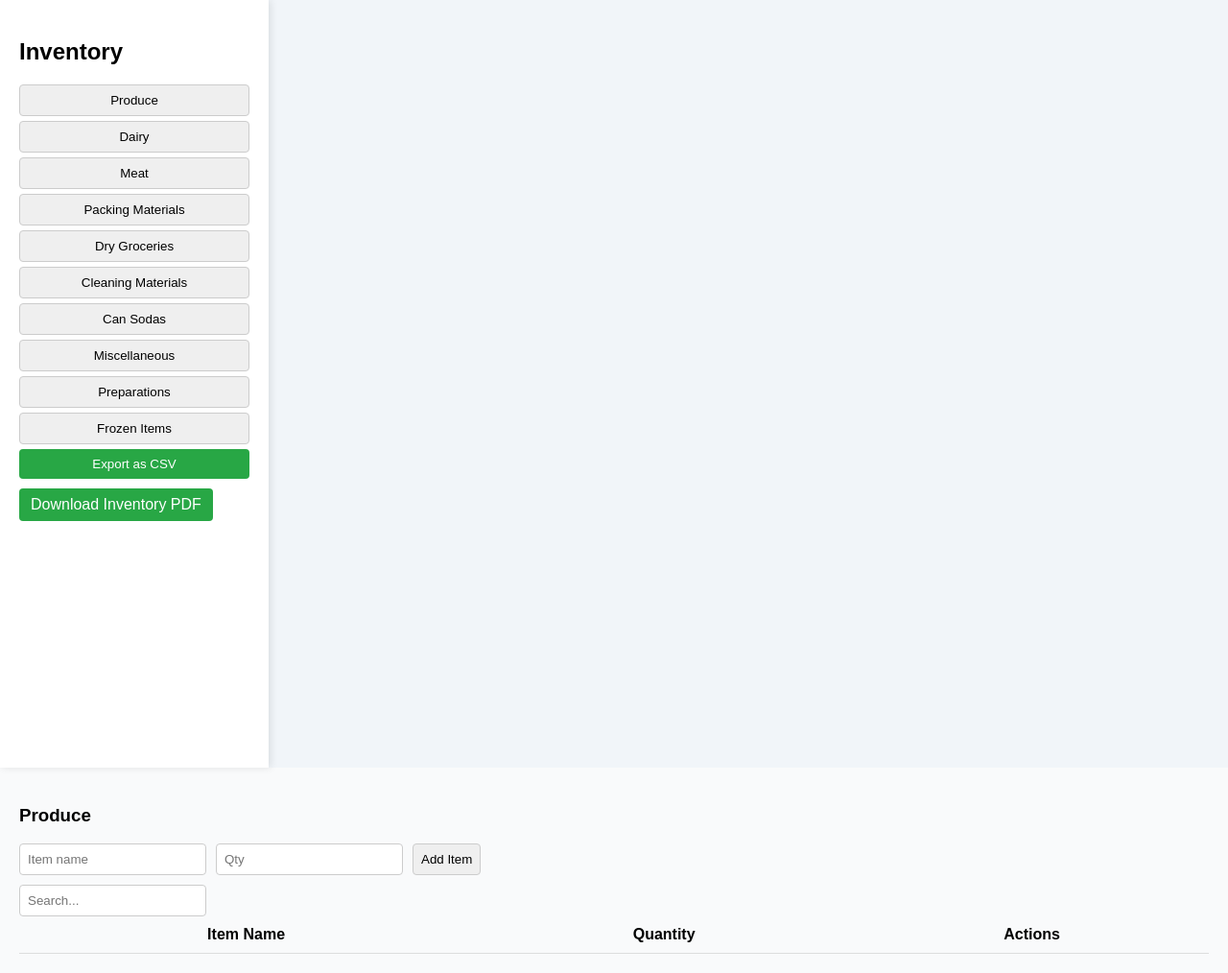
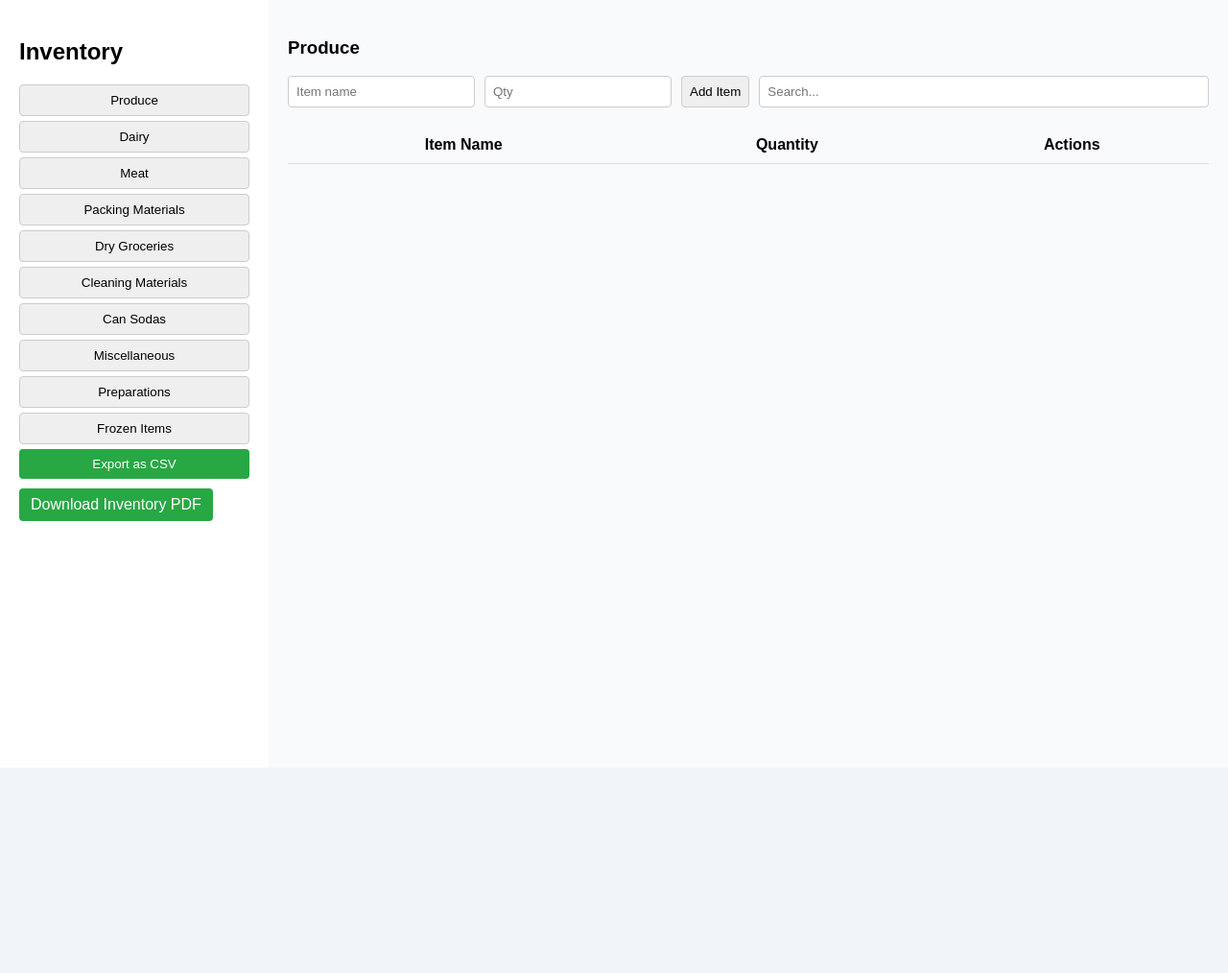
Before and after one commit to itsmeakr99/PHBInventory, a plain HTML site: page index.html in a window 1280 px wide. Shown: the whole page at 96% size. After the commit the page ends 800 px from the top, so only its background shows below. Drawn offline with Linux system fonts and the light colour scheme.

Commit message:
Update index.html

```diff
--- a/index.html
+++ b/index.html
@@ -17,17 +17,20 @@
             <div style="margin-top:10px;">
                 <a href="PHB_Inventory_Sheet.pdf" download class="download-btn orange-btn">Download Inventory PDF</a>
             </div>
-            </div>
+        </aside>
 
-        </aside>
         <main class="main-content">
             <h3 id="category-title"></h3>
-            <div class="controls">
+
+            <!-- 👇 Top controls section moved here -->
+            <div class="top-bar" style="display: flex; flex-wrap: wrap; gap: 10px; margin-bottom: 20px;">
                 <input id="new-item-name" type="text" placeholder="Item name" />
                 <input id="new-item-qty" type="number" placeholder="Qty" />
                 <button onclick="addItem()">Add Item</button>
+                <input id="search" type="text" placeholder="Search..." oninput="renderItems()" style="flex: 1;" />
             </div>
-            <input id="search" type="text" placeholder="Search..." oninput="renderItems()" />
+
+            <!-- Inventory Table -->
             <table id="items-table">
                 <thead>
                     <tr>
```
